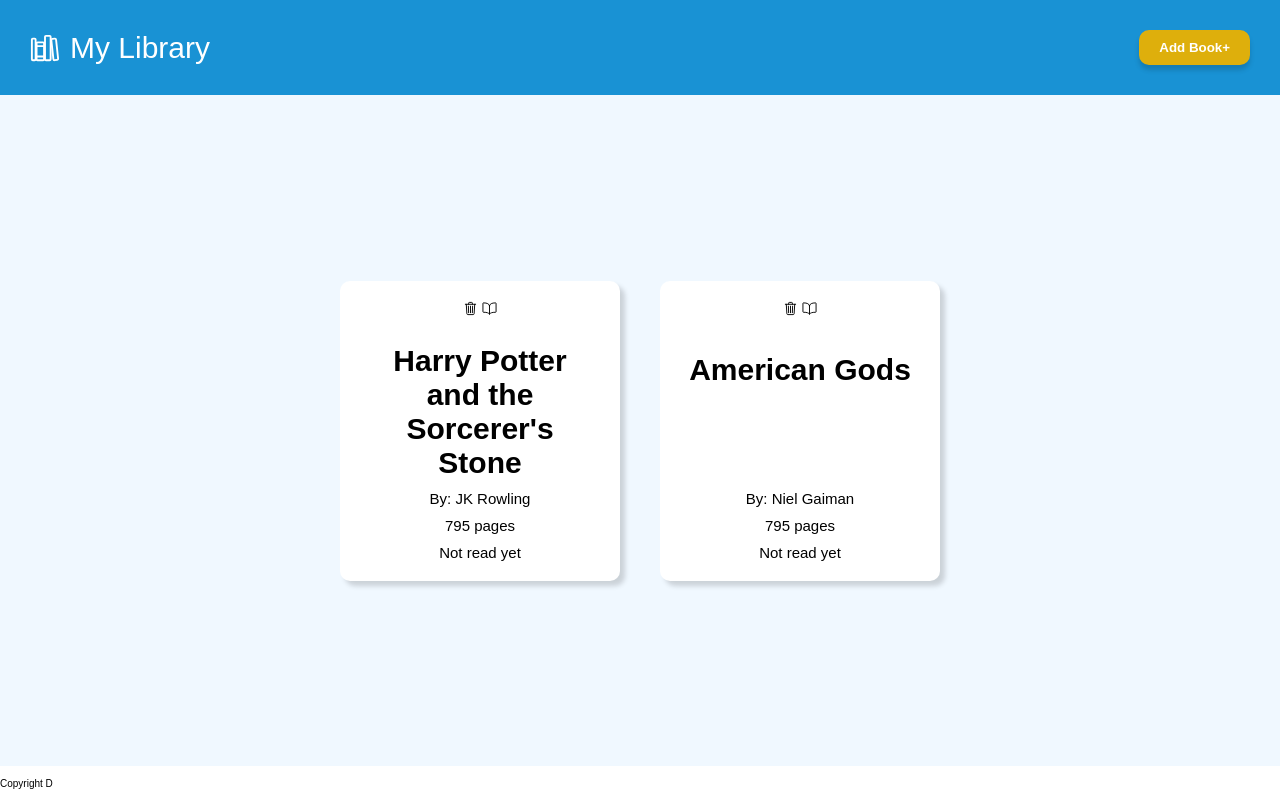
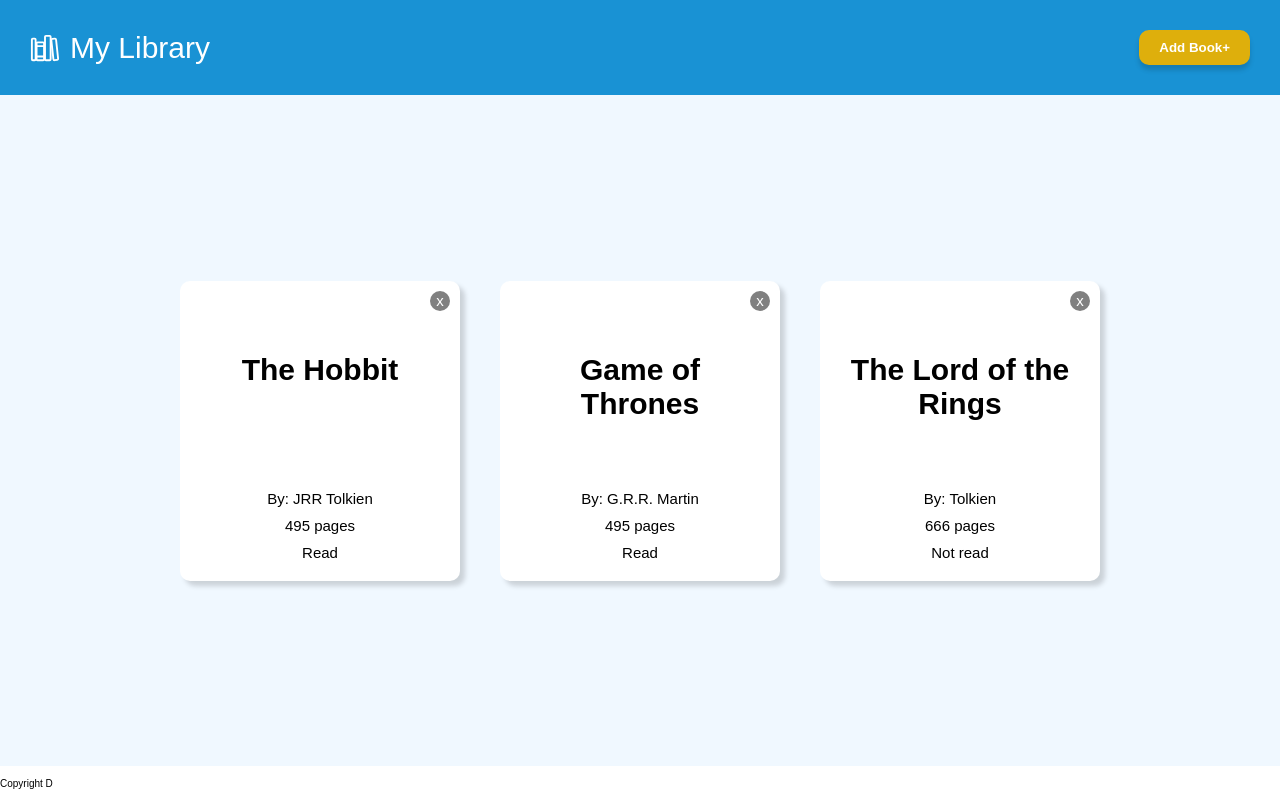
Before and after one commit to dendenjp/odin-library, a plain HTML site: page index.html in a window 1280 px wide. Drawn offline with nearby package versions, Linux system fonts and the light colour scheme.

Commit message:
creating books and adding cards to DOM functional

```diff
--- a/index.html
+++ b/index.html
@@ -25,7 +25,7 @@
                 <button class="add-book">Add Book+</button>
             </div>
             <div class="books-container">
-                <div class="card">
+                <!-- <div class="card">
                     <div class="icons">
                         <ion-icon name="trash-outline"></ion-icon>
                         <ion-icon name="book-outline"></ion-icon>
@@ -40,9 +40,8 @@
                     </div>
                 </div>
                 <div class="card">
-                    <div class="icons">
-                        <ion-icon name="trash-outline"></ion-icon>
-                        <ion-icon name="book-outline"></ion-icon>
+                    <div class="delete-card">
+                        <button>x</button>
                     </div>
                     <div class="book-info">
                         <h1 class="title">American Gods</h1>
@@ -50,7 +49,7 @@
                         <p class="pages">795 pages</p>
                         <p class="status">Not read yet</p>
                     </div>
-                </div>
+                </div> -->
             </div>
             <footer class="footer">Copyright D</footer>
         </div>
--- a/script.js
+++ b/script.js
@@ -1,10 +1,83 @@
 'use strict';
+const addBookEl = document.querySelector('.add-book');
+
+const booksContainer = document.querySelector('.books-container');
+const inputContanerModal = document.querySelector('.form-modal');
 
 let myLibrary = [];
 
 function Book(title, author, pages, status) {
     this.title = title;
+
     this.author = author;
     this.pages = pages;
     this.status = status;
 }
+
+const hobbit = new Book('The Hobbit', 'JRR Tolkien', '495', 'Read');
+const gameOfThrones = new Book(
+    'Game of Thrones',
+    'G.R.R. Martin',
+    '495',
+    'Read'
+);
+const lotr = new Book('The Lord of the Rings', 'Tolkien', '666', 'Not read');
+
+myLibrary.push(hobbit);
+myLibrary.push(gameOfThrones);
+myLibrary.push(lotr);
+
+myLibrary.forEach((book, index, array) => {
+    console.log(index);
+    console.log(book);
+
+    let bookCard = document.createElement('div');
+    bookCard.classList.add('card');
+    bookCard.dataset.index = index;
+
+    let bookCardDelete = document.createElement('div');
+    bookCardDelete.classList.add('delete-card');
+
+    let bookCardDeleteButton = document.createElement('button');
+    bookCardDeleteButton.textContent = 'x';
+
+    let bookCardInfo = document.createElement('div');
+    bookCardInfo.classList.add('book-info');
+
+    let bookTitle = document.createElement('h1');
+    let bookAuthor = document.createElement('p');
+    let bookPages = document.createElement('p');
+    let bookStatus = document.createElement('p');
+
+    bookTitle.classList.add('title');
+    bookAuthor.classList.add('author');
+    bookPages.classList.add('pages');
+    bookStatus.classList.add('status');
+
+    bookTitle.textContent = `${book.title}`;
+    bookAuthor.textContent = `By: ${book.author}`;
+    bookPages.textContent = `${book.pages} pages`;
+    bookStatus.textContent = `${book.status}`;
+
+    booksContainer.appendChild(bookCard);
+    bookCard.appendChild(bookCardDelete);
+    bookCard.appendChild(bookCardInfo);
+    bookCardDelete.appendChild(bookCardDeleteButton);
+    bookCardInfo.appendChild(bookTitle);
+    bookCardInfo.appendChild(bookAuthor);
+    bookCardInfo.appendChild(bookPages);
+    bookCardInfo.appendChild(bookStatus);
+
+    // booksContainer.innerHTML = `
+    // <div class="card">
+    //     <div class="delete-card">
+    //         <button>x</button>
+    //     </div>;
+    //     <div class="book-info">
+    //         <h1 class="title">${el.title}</h1>
+    //         <p class="author">By: ${el.author}</p>
+    //         <p class="pages">${el.pages} pages</p>
+    //         <p class="status">${el.status}</p>
+    //     </div>
+    // </div>`;
+});
--- a/styles.css
+++ b/styles.css
@@ -88,6 +88,35 @@
     box-shadow: 5px 5px 5px rgba(0, 0, 0, 0.158);
 }
 
+.delete-card {
+    display: flex;
+    align-items: flex-end;
+    justify-content: center;
+
+    position: relative;
+}
+
+.delete-card > button {
+    display: flex;
+    justify-content: center;
+    align-items: center;
+
+    height: 2rem;
+    width: 2rem;
+    font-size: 1.5rem;
+    border-radius: 50%;
+
+    border: none;
+    background-color: grey;
+
+    color: #fff;
+
+    position: absolute;
+
+    top: -10px;
+    right: -15px;
+}
+
 .book-info {
     display: flex;
     flex-direction: column;
```
